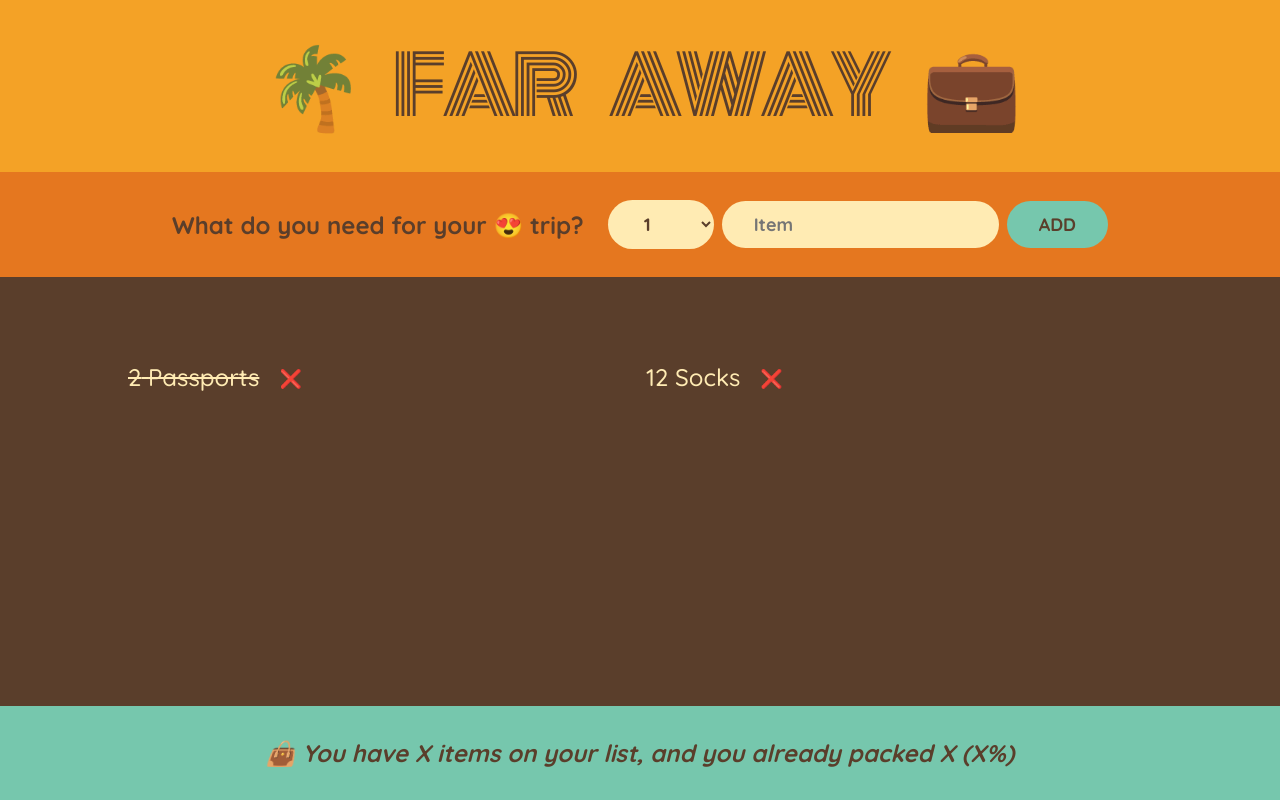
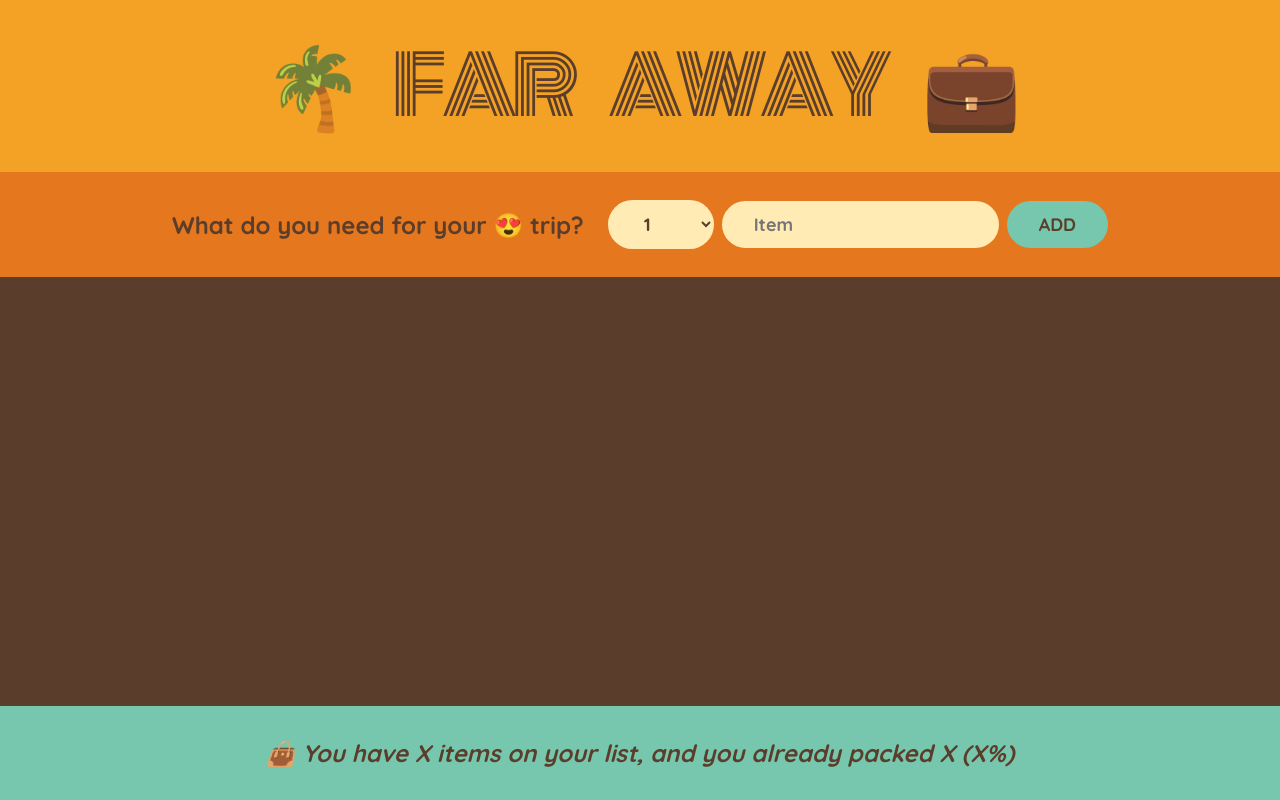
Before and after one commit to bhoamikhona/react, a React (Create React App) app in the folder Section 07/travel-list/: page / in a window 1280 px wide. Built offline with nearby package versions, Linux system fonts and the light colour scheme.

Commit message:
Thinking About State and Lifting State Up

```diff
--- a/Section 07/travel-list/src/App.jsx
+++ b/Section 07/travel-list/src/App.jsx
@@ -1,16 +1,19 @@
 import React, { useState } from "react";
 
-const initialItems = [
-  { id: 1, description: "Passports", quantity: 2, packed: true },
-  { id: 2, description: "Socks", quantity: 12, packed: false },
-];
+export default function App() {
+  const [items, setItems] = useState([]);
 
-export default function App() {
+  function handleAddItems(item) {
+    // We cannot use `push()` here because that will mutate the underlying array
+    // We need to add the new item along with old items and return a new array, that's why we use spread operator here
+    setItems((items) => [...items, item]);
+  }
+
   return (
     <div className="app">
       <Logo />
-      <Form />
-      <PackingList />
+      <Form onAddItems={handleAddItems} />
+      <PackingList items={items} />
       <Stats />
     </div>
   );
@@ -20,7 +23,7 @@
   return <h1>🌴 Far Away 💼</h1>;
 }
 
-function Form() {
+function Form({ onAddItems }) {
   const [description, setDescription] = useState("");
   const [quantity, setQuantity] = useState(1);
 
@@ -30,7 +33,8 @@
     if (!description) return;
 
     const newItem = { description, quantity, packed: false, id: Date.now() };
-    console.log(newItem);
+
+    onAddItems(newItem);
 
     setDescription("");
     setQuantity(1);
@@ -60,11 +64,11 @@
   );
 }
 
-function PackingList() {
+function PackingList({ items }) {
   return (
     <div className="list">
       <ul className="list">
-        {initialItems.map((item) => (
+        {items.map((item) => (
           <Item item={item} key={item.id} />
         ))}
       </ul>
```
Also changed, not shown: 1 other file (tests, documents, lock files or other folders).
